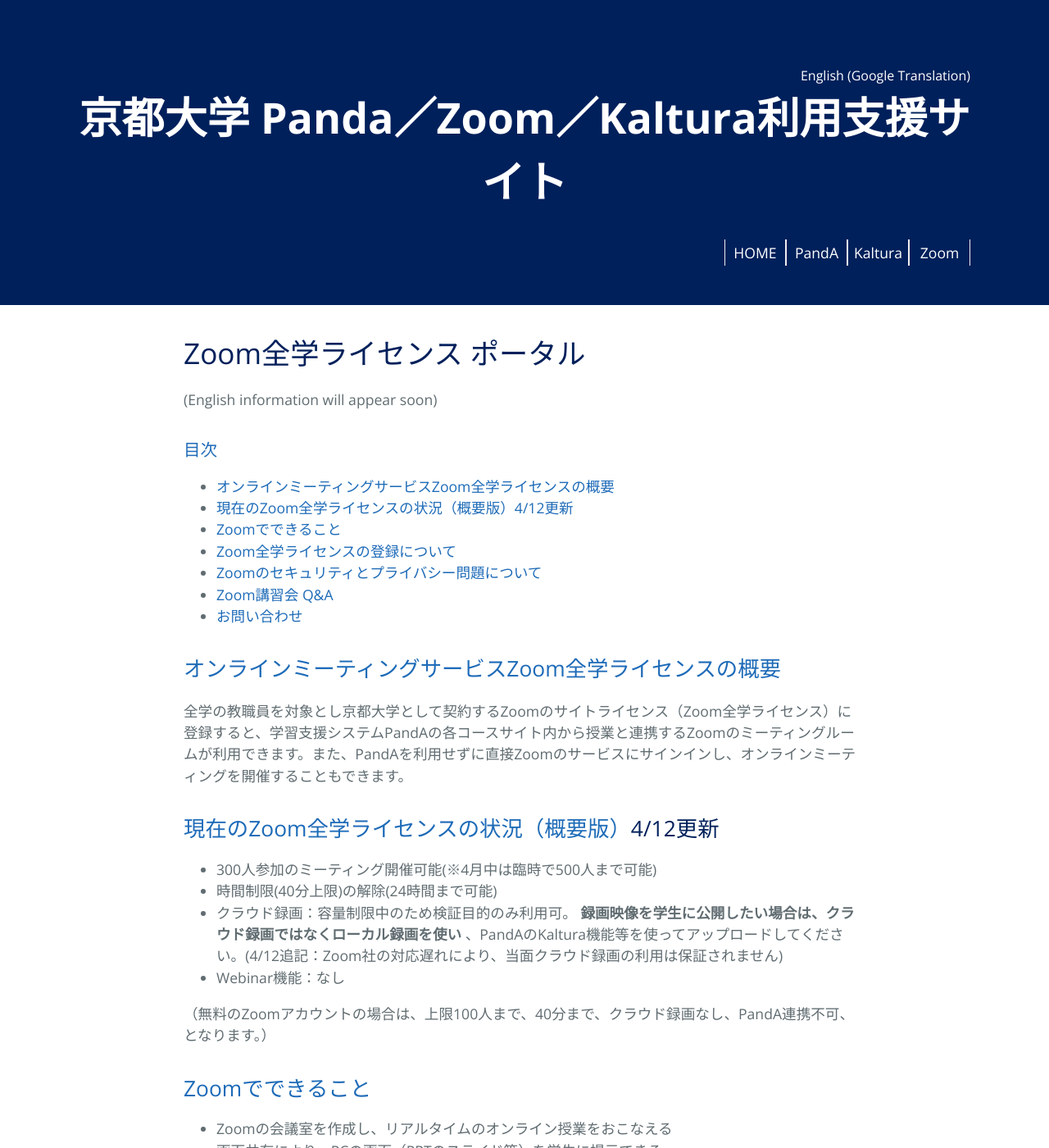
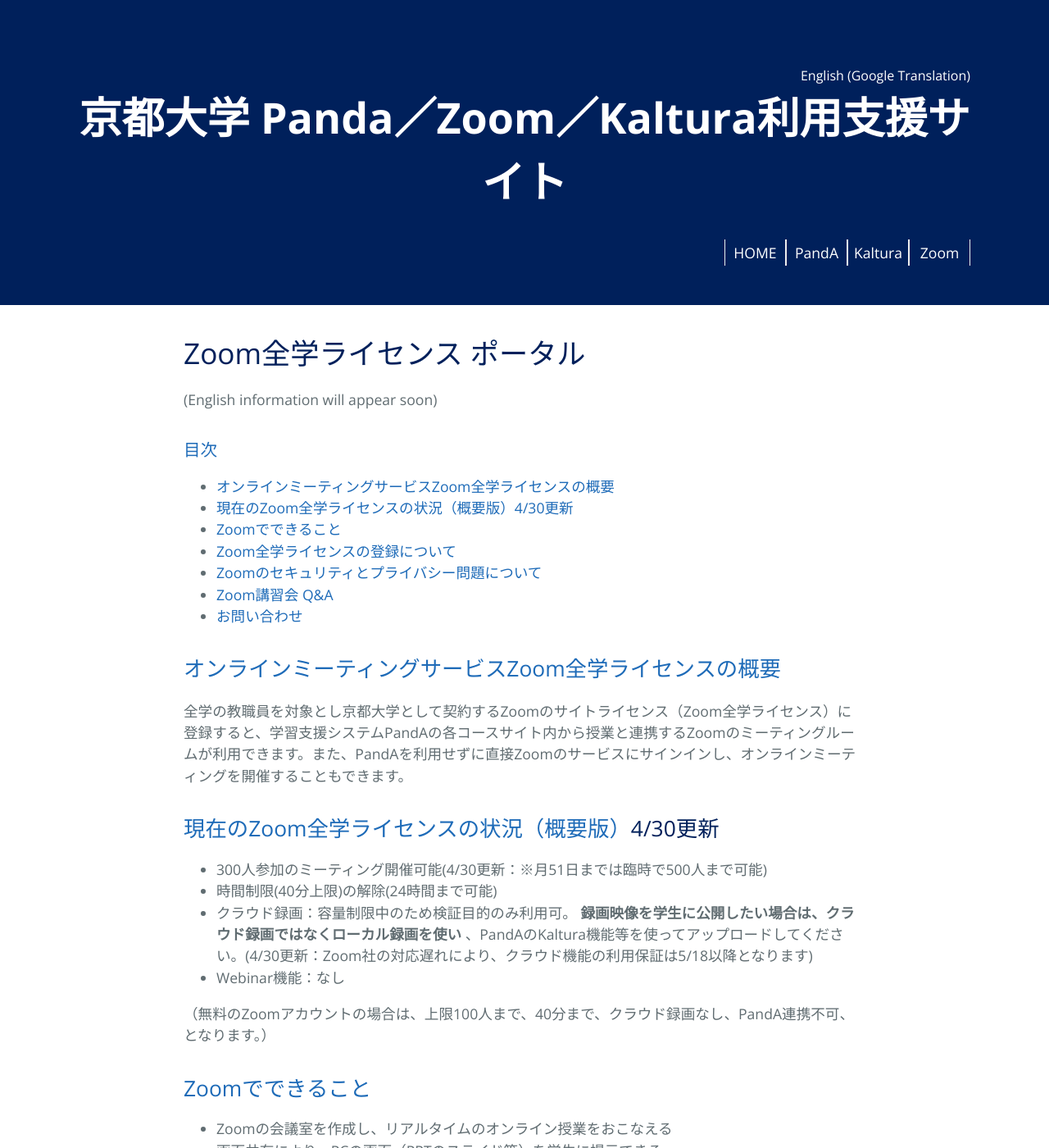
Before and after one commit to kyoto-u/online-edu, a Jekyll site: the page built from zoom.md, in a window 1280 px wide and 1400 px high. Shown: the whole window at 82% size. Built offline with Jekyll 4.4.1, drawn with Linux system fonts in a browser that asks for light colours.

Commit message:
update license timeline

```diff
--- a/zoom.md
+++ b/zoom.md
@@ -9,7 +9,7 @@ title: オンラインミーティングサービス(Zoom全学ライセンス)
 <a id="index"></a>
 ### <a href="#index">目次</a>
 - [オンラインミーティングサービスZoom全学ライセンスの概要](#anch01)
-- [現在のZoom全学ライセンスの状況（概要版）4/12更新](#anch02)
+- [現在のZoom全学ライセンスの状況（概要版）4/30更新](#anch02)
 - [Zoomでできること](#anch03)
 - [Zoom全学ライセンスの登録について](#anch04)
 - [Zoomのセキュリティとプライバシー問題について](#anch05)
@@ -22,10 +22,10 @@ title: オンラインミーティングサービス(Zoom全学ライセンス)
 全学の教職員を対象とし京都大学として契約するZoomのサイトライセンス（Zoom全学ライセンス）に登録すると、学習支援システムPandAの各コースサイト内から授業と連携するZoomのミーティングルームが利用できます。また、PandAを利用せずに直接Zoomのサービスにサインインし、オンラインミーティングを開催することもできます。
 
 <a id="anch02"></a>
-## <a href="#anch02">現在のZoom全学ライセンスの状況（概要版）</a>4/12更新
-- 300人参加のミーティング開催可能(※4月中は臨時で500人まで可能)
+## <a href="#anch02">現在のZoom全学ライセンスの状況（概要版）</a>4/30更新
+- 300人参加のミーティング開催可能(4/30更新：※月51日までは臨時で500人まで可能)
 - 時間制限(40分上限)の解除(24時間まで可能)
-- クラウド録画：容量制限中のため検証目的のみ利用可。 **録画映像を学生に公開したい場合は、クラウド録画ではなくローカル録画を使い** 、PandAのKaltura機能等を使ってアップロードしてください。(4/12追記：Zoom社の対応遅れにより、当面クラウド録画の利用は保証されません)
+- クラウド録画：容量制限中のため検証目的のみ利用可。 **録画映像を学生に公開したい場合は、クラウド録画ではなくローカル録画を使い** 、PandAのKaltura機能等を使ってアップロードしてください。(4/30更新：Zoom社の対応遅れにより、クラウド機能の利用保証は5/18以降となります)
 - Webinar機能：なし
 
 （無料のZoomアカウントの場合は、上限100人まで、40分まで、クラウド録画なし、PandA連携不可、となります。）
```
